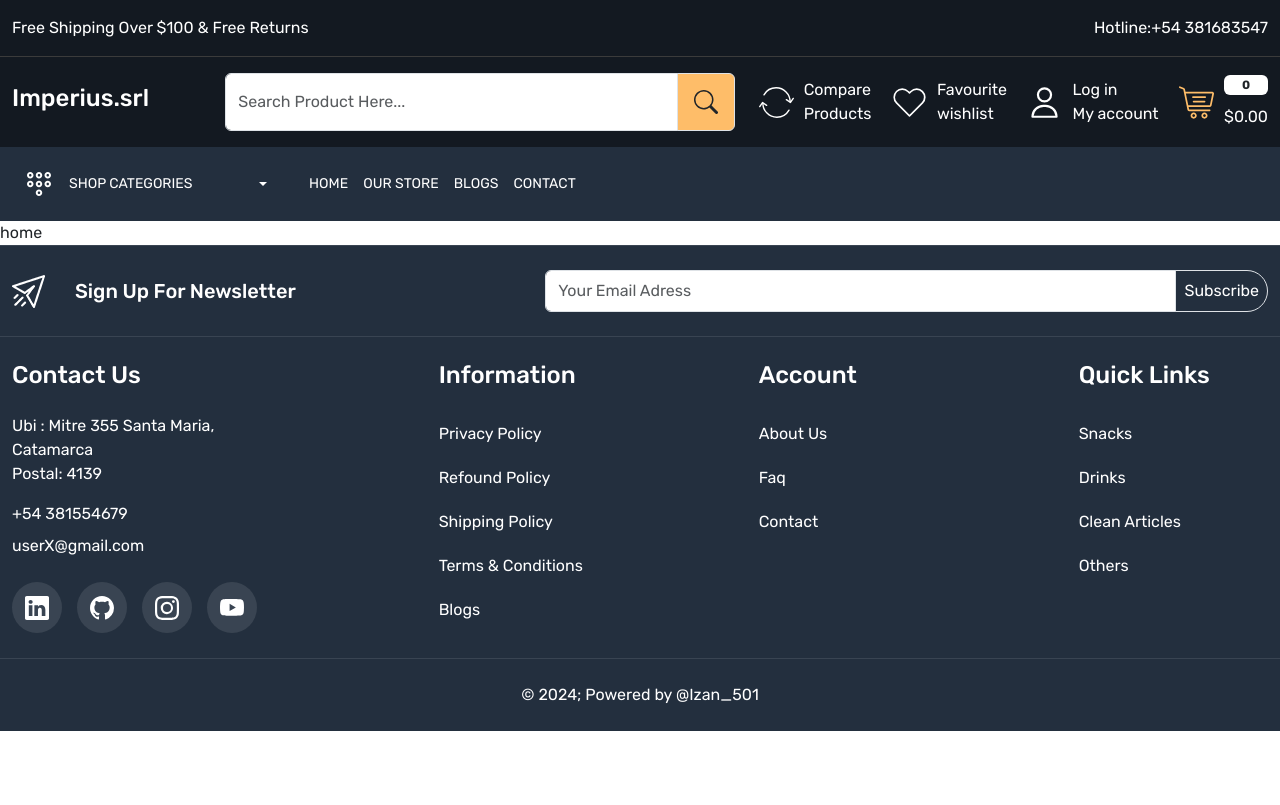
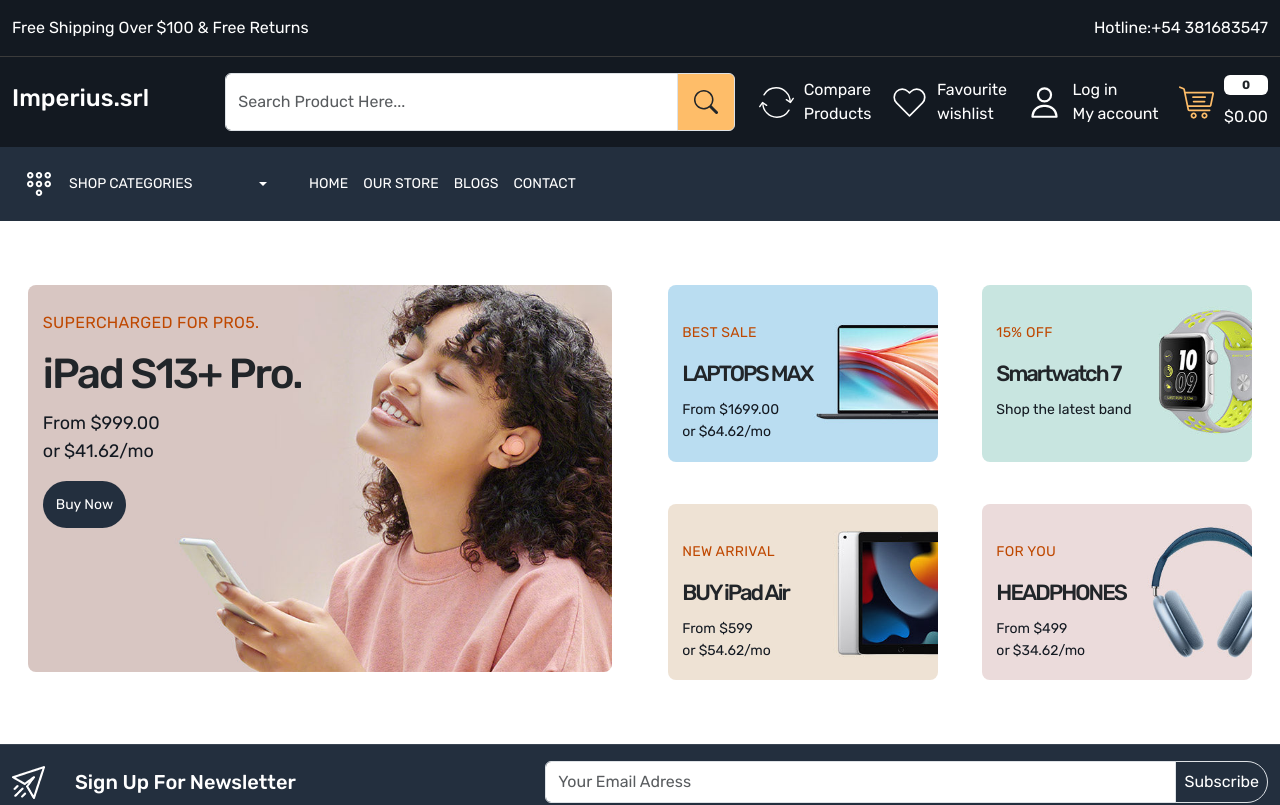
Before and after one commit to Izan0501/imperius.srl-mern, a React (Create React App) app: page / in a window 1280 px wide. Shown: the top 805 px of the page. Built offline with nearby package versions, Linux system fonts and the light colour scheme.

Commit message:
startingHomeSection

```diff
--- a/src/App.css
+++ b/src/App.css
@@ -9,6 +9,7 @@
   --color-3b4149: #3b3b3b;
   --color-febd69: #febd69;
   --color-232f3e: #232f3e;
+  --color-bf4800: #bf4800;
 }
 
 body {
@@ -40,8 +41,20 @@
   gap: 30px
 }
 
+.button {
+  background-color: var(--color-232f3e);
+  color: white;
+  font-size: 14px;
+  padding: 13px 13px;
+  border-radius: 25px;
+}
+
+.button:hover{
+  background-color: var(--color-febd69);
+  color: #131921;
+}
+
 /*Header Section*/
-
 .header-top-strip {
   border-bottom: 1px solid var(--color-3b4149);
   background-color: var(--color-131921);
@@ -131,3 +144,69 @@
 
 }
 /* Footer Section Ends Here */
+
+/* Home Section */
+.main-banner-content{
+  top: 10%;
+  left: 5%;
+}
+
+.main-banner-content h4{
+  font-size: 16px;
+  font-weight: 400;
+  line-height: 24px;
+  color: var(--color-bf4800);
+  margin: 0 0 12px;
+  letter-spacing: 0.3px;
+  text-transform: uppercase;
+}
+
+.main-banner-content h5{
+  font-size: 42px;
+  line-height: 54px;
+  letter-spacing: -2px;
+  font-weight: 500;
+  text-transform: none;
+}
+
+.main-banner-content p{
+  font-size: 18px;
+  line-height: 28px;
+  letter-spacing: 0.4;
+  color: var(--color-131921);
+}
+
+.small-banner-content{
+  top: 25%;
+  left: 10%;
+}
+
+.small-banner-content h4{
+  font-size: 14px;
+  font-weight: 400;
+  line-height: 24px;
+  color: var(--color-bf4800);
+  margin: 0 0 12px;
+  letter-spacing: 0.3px;
+  text-transform: uppercase;
+}
+
+.small-banner-content h5{
+  font-size: 22px;
+  line-height: 34px;
+  letter-spacing: -2px;
+  font-weight: 500;
+  text-transform: none;
+}
+
+.small-banner-content p{
+  font-size: 14px;
+  line-height: 22px;
+  letter-spacing: 0.4;
+  color: var(--color-131921);
+}
+
+.small-banner {
+  width: 49%;
+}
+/* Home Section Ends Here */
--- a/src/components/Footer.js
+++ b/src/components/Footer.js
@@ -5,7 +5,7 @@
 const Footer = () => {
   return (
     <>
-      <footer className='py-4'>
+      <footer className='py-3'>
         <div className="container-xxl">
           <div className="row align-items-center">
             <div className="col-5">
--- a/src/pages/Home.js
+++ b/src/pages/Home.js
@@ -1,10 +1,63 @@
 import React from 'react'
+import { Link } from 'react-router-dom'
 
 const Home = () => {
     return (
-        <div>
-            <div>home</div>
-        </div>
+        <>
+            <section className="home-wrapper-1 py-5">
+                <div className="container-xxl">
+                    <div className="row">
+                        <div className="col-6">
+                            <div className="main-banner position-relative p-3">
+                                <img src="images/main-banner-1.jpg" className='img-fluid rounded-3' alt="main banner" />
+                                <div className="main-banner-content position-absolute">
+                                    <h4>SUPERCHARGED FOR PRO5.</h4>
+                                    <h5>iPad S13+ Pro.</h5>
+                                    <p>From $999.00 <br /> or $41.62/mo</p>
+                                    <Link className='button'>Buy Now</Link>
+                                </div>
+                            </div>
+                        </div>
+                        <div className="col-6">
+                            <div className="d-flex flex-wrap gap-10  justify-content-between align-items-center">
+                                <div className="small-banner position-relative p-3">
+                                    <img src="images/catbanner-01.jpg" className='img-fluid rounded-3' alt="main banner" />
+                                    <div className="small-banner-content position-absolute">
+                                        <h4>Best Sale</h4>
+                                        <h5>LAPTOPS MAX</h5>
+                                        <p>From $1699.00 <br /> or $64.62/mo</p>
+                                    </div>
+                                </div>
+                                <div className="small-banner position-relative p-3">
+                                    <img src="images/catbanner-02.jpg" className='img-fluid rounded-3' alt="main banner" />
+                                    <div className="small-banner-content position-absolute">
+                                        <h4>15% OFF</h4>
+                                        <h5>Smartwatch 7</h5>
+                                        <p>Shop the latest band</p>
+                                    </div>
+                                </div>
+                                <div className="small-banner position-relative p-3">
+                                    <img src="images/catbanner-03.jpg" className='img-fluid rounded-3' alt="main banner" />
+                                    <div className="small-banner-content position-absolute">
+                                        <h4>NEW ARRIVAL</h4>
+                                        <h5>BUY iPad Air</h5>
+                                        <p>From $599 <br /> or $54.62/mo</p>
+                                    </div>
+                                </div>
+                                <div className="small-banner position-relative p-3">
+                                    <img src="images/catbanner-04.jpg" className='img-fluid rounded-3' alt="main banner" />
+                                    <div className="small-banner-content position-absolute">
+                                        <h4>FOR YOU</h4>
+                                        <h5>HEADPHONES</h5>
+                                        <p>From $499 <br /> or $34.62/mo</p>
+                                    </div>
+                                </div>
+                            </div>
+                        </div>
+                    </div>
+                </div>
+            </section>
+        </>
     )
 }
 
```
